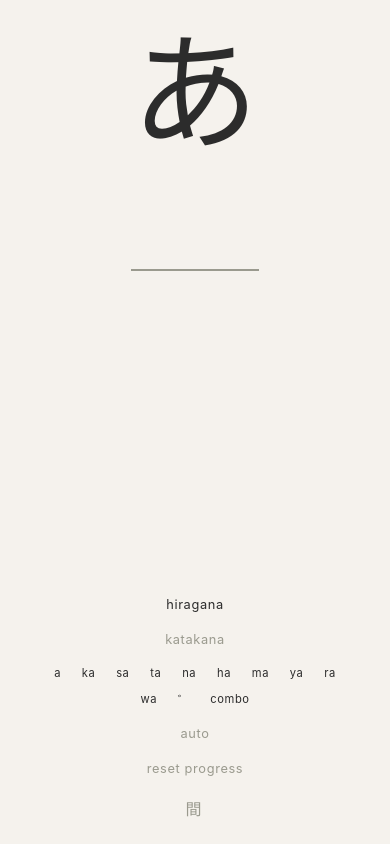
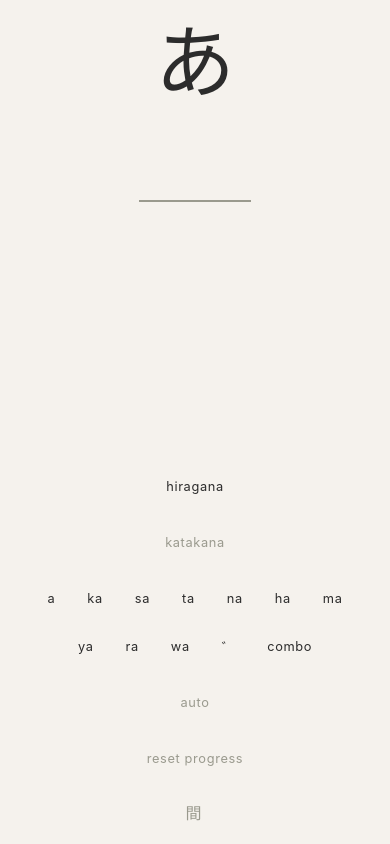
Before and after one commit to jlevere/aida, a website built with Vite: page index.html in a window 390 px wide. Both pictures are taken after a click on the button "Settings". Built offline with nearby package versions, Linux system fonts and the light colour scheme; what ts-fsrs would draw is missing.

Commit message:
Update viewport settings and enhance CSS for improved responsiveness
- Added 'viewport-fit=cover' to the viewport meta tag in index.html for better display on iOS devices.
- Adjusted min-height in CSS to use '100dvh' for more accurate height calculations.
- Added responsive styles for smaller screens, including adjustments to padding, font sizes, and button dimensions for various elements.

```diff
--- a/src/style.css
+++ b/src/style.css
@@ -46,6 +46,7 @@ body {
   align-items: center;
   justify-content: center;
   min-height: 100vh;
+  min-height: 100dvh;
   padding: 2rem 2rem 1rem;
 }
 
@@ -111,6 +112,7 @@ body {
   flex-direction: column;
   align-items: center;
   padding-top: 3rem;
+  padding-bottom: env(safe-area-inset-bottom);
 }
 
 #wordmark {
@@ -216,3 +218,46 @@ body {
 #row-toggles button.active {
   color: var(--fg);
 }
+
+@media (max-width: 30rem) {
+  #app {
+    padding: 1.5rem 1rem 0.5rem;
+  }
+
+  #prompt {
+    font-size: 5rem;
+    margin-bottom: 1.5rem;
+  }
+
+  #input {
+    font-size: 1.25rem;
+    width: 7rem;
+  }
+
+  #feedback {
+    font-size: 0.85rem;
+  }
+
+  #stats {
+    font-size: 0.7rem;
+  }
+
+  #bottom {
+    padding-top: 2rem;
+  }
+
+  #wordmark {
+    padding: 0.75rem 1.25rem;
+  }
+
+  #settings button {
+    padding: 0.5rem 0.75rem;
+    min-height: 2.75rem;
+  }
+
+  #row-toggles button {
+    font-size: 0.8rem;
+    padding: 0.5rem 0.75rem;
+    min-height: 2.75rem;
+  }
+}
```
Also changed, not shown: index.html (+1 -1 lines).
